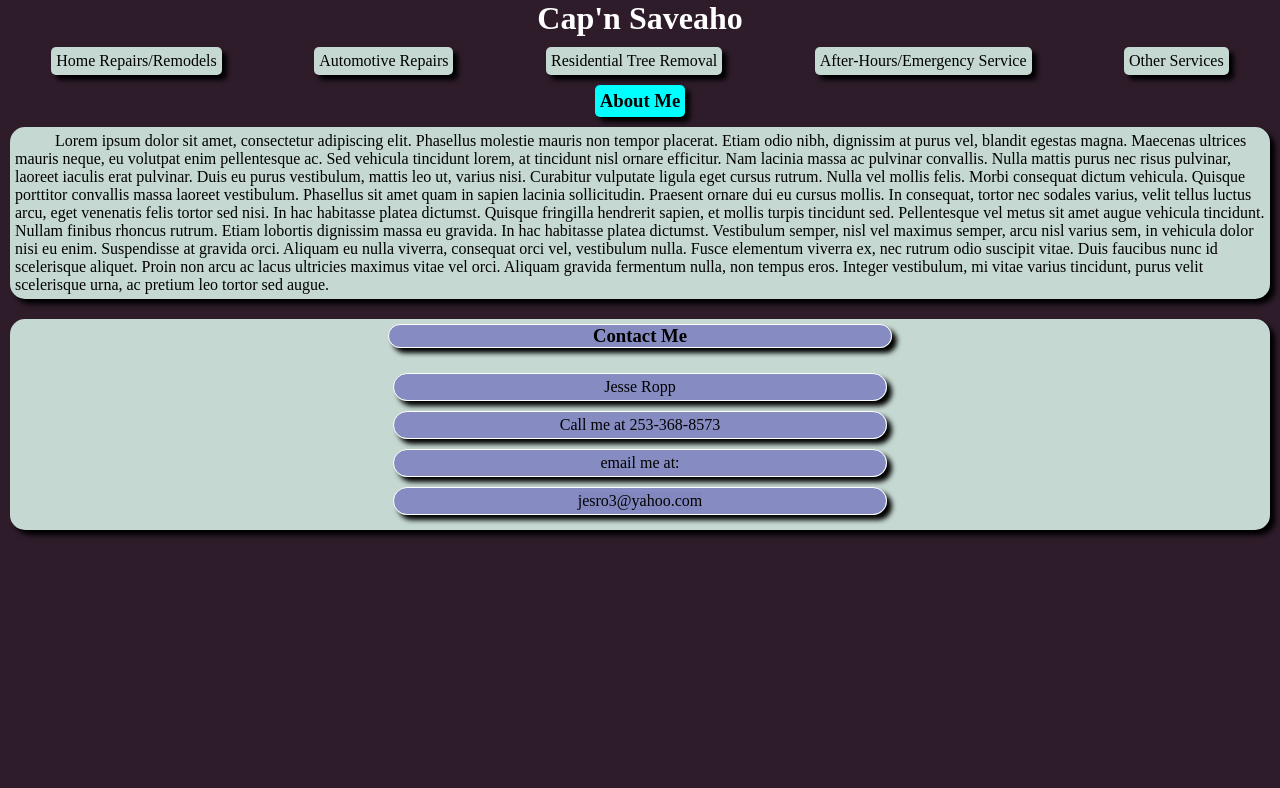
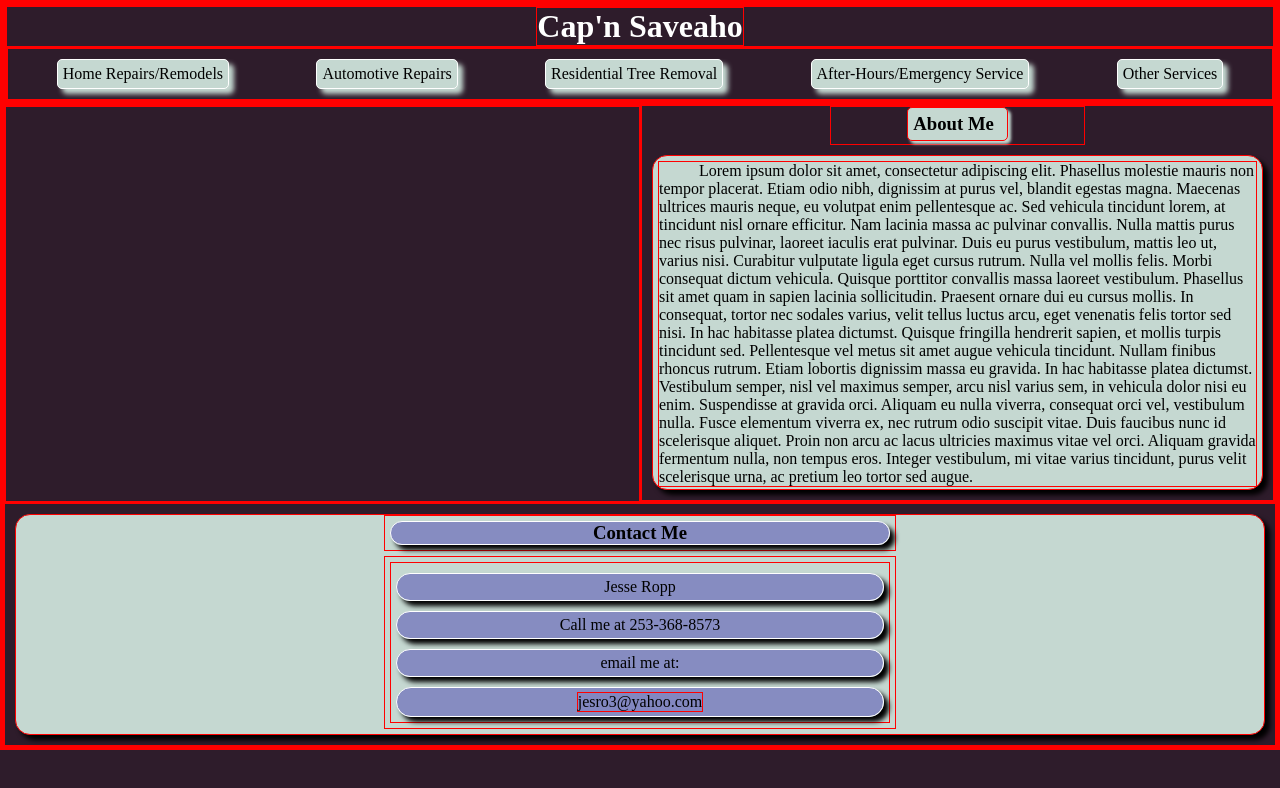
Before and after one commit to kairo97/capn-saveaho, a React (Create React App) app: page / in a window 1280 px wide. Shown: the top 788 px of the page. Built offline with nearby package versions, Linux system fonts and the light colour scheme.

Commit message:
changed to grid template

```diff
--- a/src/App.css
+++ b/src/App.css
@@ -1,4 +1,24 @@
+* {border:1px solid red}
 .page{
   padding:0;
   margin:0;
+  display: inline-grid;
 }
+.headerContainer{
+  grid-column: auto;
+
+}
+.midGrid{
+  display:grid;
+  grid-template-columns: 50% 50%;
+}
+.projectContainer{
+grid-column-start: 1;
+
+}
+.aboutContainer{
+grid-column-start:2;
+}
+.contactContainer{
+
+}
--- a/src/App.js
+++ b/src/App.js
@@ -13,14 +13,24 @@ function App() {
 
   return (
       <div className='page'>
+        <div className="headerContainer">
         <Header
         setClickedLink={setClickedLink}
-         />
+        />
+        </div>
+        <div className='midGrid'>
+        <div className="projectContainer">
         <Projects
         clickedLink={clickedLink}
         />
+        </div>
+        <div className="aboutContainer">
         <About/>
+        </div>
+        </div>
+        <div className="contactContainer">
         <ContactMe/>
+        </div>
         <Footer/>
       </div>
   );
--- a/src/components/About.css
+++ b/src/components/About.css
@@ -1,17 +1,18 @@
 .bio{
-    display:flex;
-    flex-direction: column;
+   display:grid;
+   grid-template-rows: 10% 90%;
 }
 .titleHeader{
-    display: flex;
-    flex-direction: row;
-    justify-content: center;
+    width:40%;
+    justify-self: center;
 }
 .titleHeader h3{
-    background-color: aqua;
+    justify-self: center;
+    width: 35%;
+    background-color: #c5d8d1;
     padding:5px;
     border-radius: 5px;
-    box-shadow: 5px 5px 5px black;
+    box-shadow: 3px 3px 3px #c5d8d1;
 }
 .bioParagraph{
     text-indent: 40px;
--- a/src/components/Nav.css
+++ b/src/components/Nav.css
@@ -15,7 +15,8 @@
     margin: 5px;
     padding: 5px;
     border-radius: 5px;
-    box-shadow: 5px 5px 5px black;
+    border: solid white 1px;
+    box-shadow: 5px 5px 5px #c5d8d1;
     align-items: center;
     cursor: pointer;
     background-color: #c5d8d1;
```
Also changed, not shown: src/components/Nav.js (line endings or trailing spaces).
